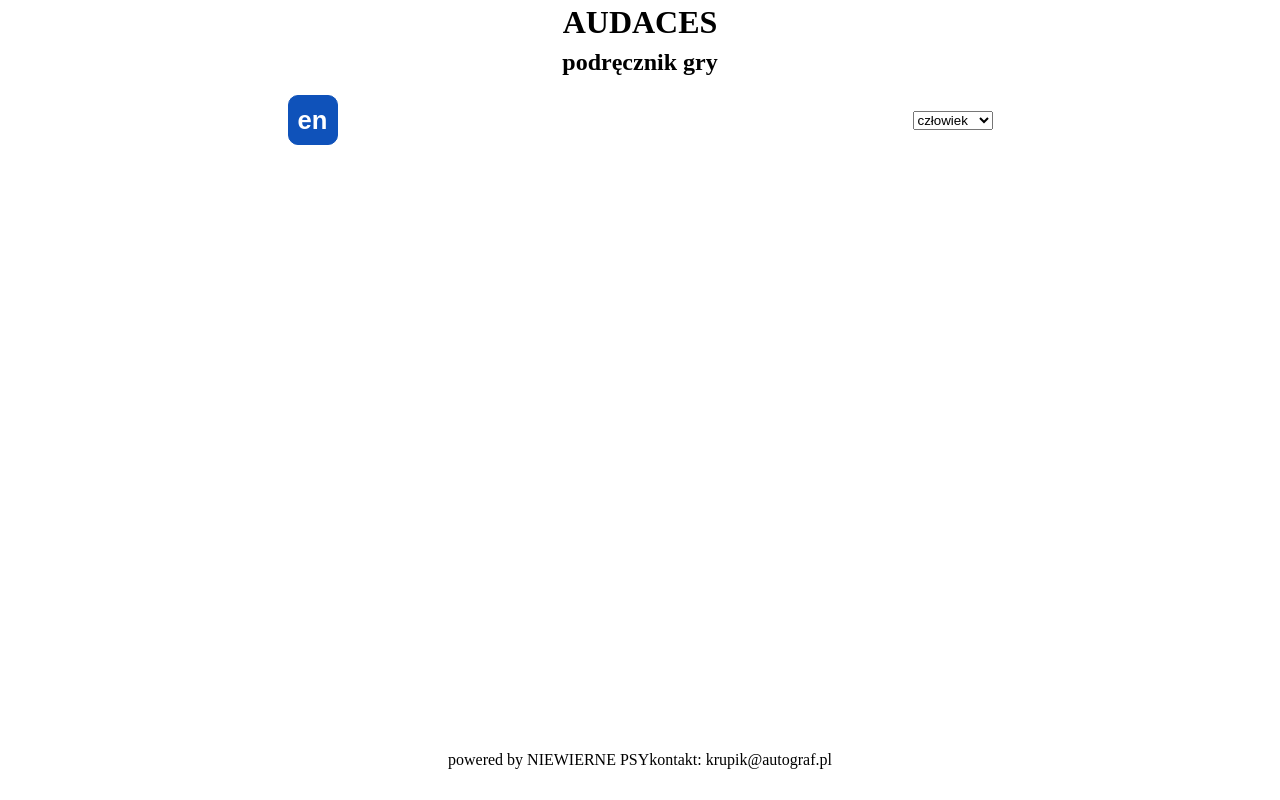
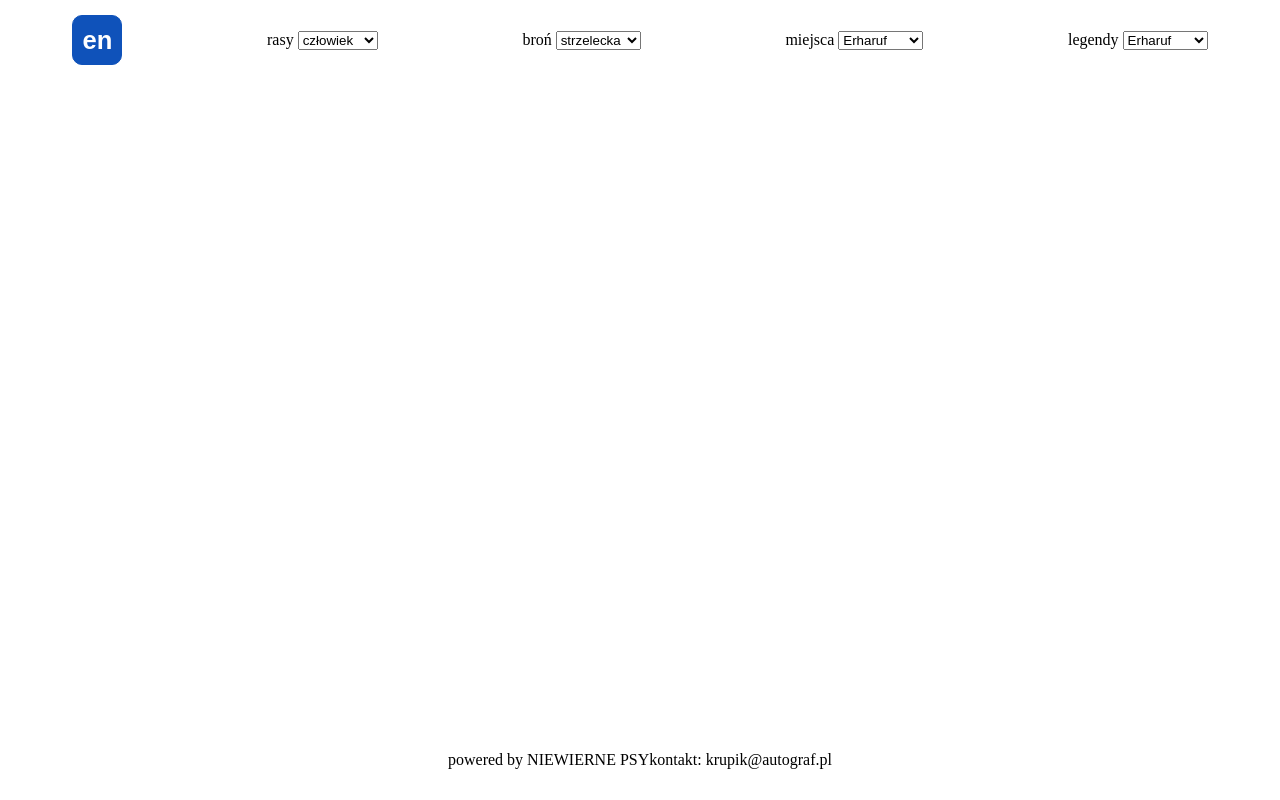
Before and after one commit to SzymekCendecki/manualAudaces, a website: page index.html in a window 1280 px wide. Drawn offline with Linux system fonts and the light colour scheme.

Commit message:
add new elements to choose
you have to change the names in the selection options

```diff
--- a/index.html
+++ b/index.html
@@ -28,15 +28,43 @@
     <nav>
         <button id="languageBtn">en</button>
 
+        <label>rasy
             <select id="races" name="races">
                 <option value="human">człowiek</option>
                 <option value="dwarf">krasnolud</option>
                 <option value="elv">elf</option>
                 <option value="orc">ork</option>
             </select>
+        </label>
+
+        <label>broń
+            <select id="weapon" name="weapon">
+                <option value="shoot">strzelecka</option>
+                <option value="short">krótka</option>
+                <option value="siege">oblężnicza</option>
+                <option value="magic">magiczna</option>
+            </select>
+        </label>
+
+        <label>miejsca
+            <select id="place" name="place">
+                <option value="erharuf">Erharuf</option>
+                <option value="">krótka</option>
+                <option value="siege">oblężnicza</option>
+                <option value="magic">magiczna</option>
+            </select>
+        </label>
+
+        <label>legendy
+            <select id="place" name="place">
+                <option value="erharuf">Erharuf</option>
+                <option value="">krótka</option>
+                <option value="siege">oblężnicza</option>
+                <option value="magic">magiczna</option>
+            </select>
+        </label>
 
     </nav>
-
 
     <div id="mainContainer">
 
--- a/scss/main.scss
+++ b/scss/main.scss
@@ -21,6 +21,10 @@ header, nav, footer{
 h1, h2{
     width: 100%;
     text-align: center;
+}
+
+header{
+    display: none;
 }
 
 nav{
@@ -50,7 +54,7 @@ nav{
 
 #mainContainer{
     width: 90%;
-    height: 70%;
+    height: 80%;
     margin: 0 auto;
     overflow: auto;
 }
```
Also changed, not shown: css/main.css, 1 other file. Lines whose indentation alone changed are shown as unchanged.
